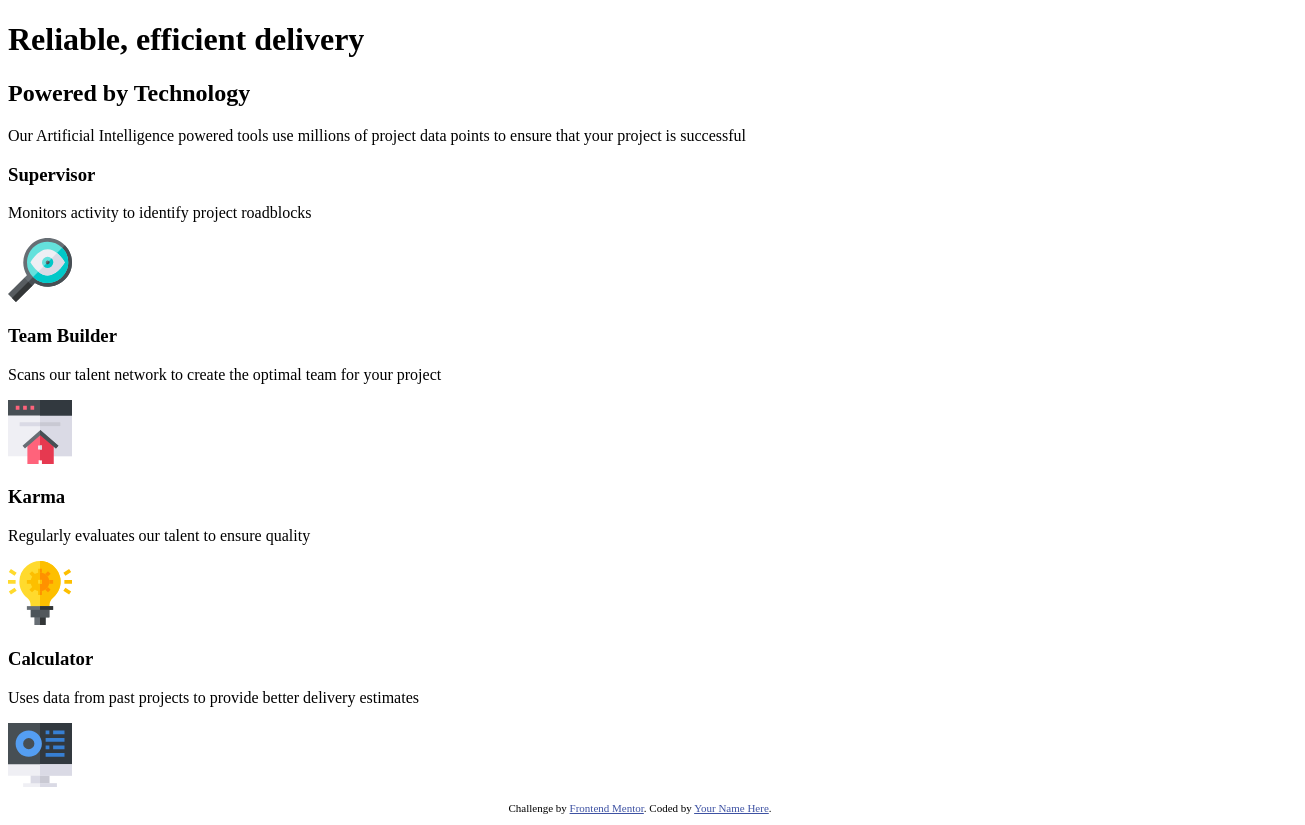
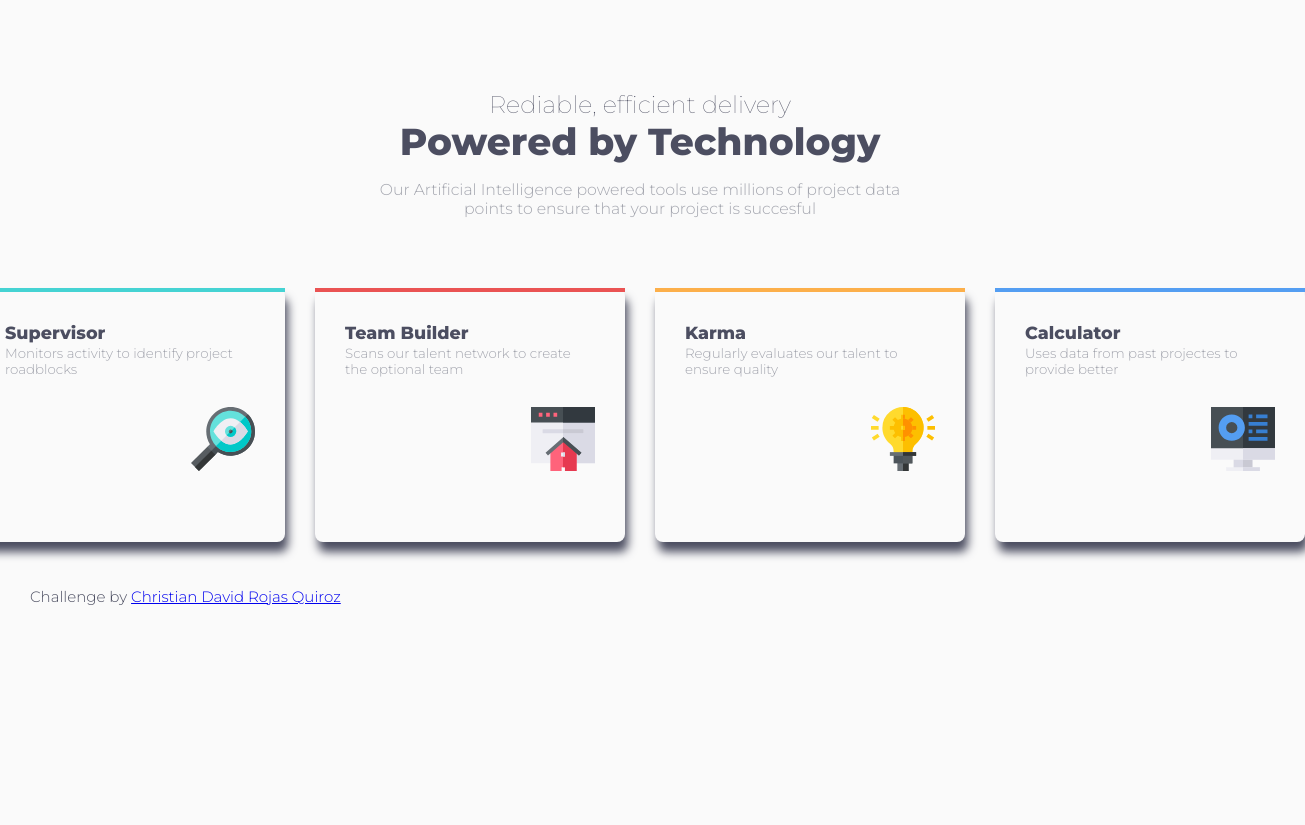
Before and after one commit to mmmelomano/codingtube.fm.fourcardfeature, a plain HTML site: page index.html in a window 1280 px wide. Shown: the whole page, 1305 px wide, since content can reach past the window. After the commit the page ends 800 px from the top, so only its background shows below. Drawn offline with Linux system fonts and the light colour scheme.

Commit message:
actualizacion

```diff
--- a/index.html
+++ b/index.html
@@ -1,77 +1,68 @@
 <!DOCTYPE html>
 <html lang="en">
   <head>
-  <meta charset="UTF-8">
-  <meta name="viewport" content="width=device-width, initial-scale=1.0"> <!-- displays site properly based on user's device -->
-  <link rel="stylesheet" href="style.css">
-  <link rel="icon" type="image/png" sizes="32x32" href="./images/favicon-32x32.png">
-
-  <title>Frontend Mentor | Four card feature section</title>
-
+    <meta charset="UTF-8" />
+    <meta name="viewport" content="width=device-width, initial-scale=1.0" />
+    <link rel="stylesheet" href="style.css" />
+    <title>four cards</title>
   </head>
   <body>
-
     <div class="container">
       <header>
-      <h1>Reliable, efficient delivery</h1>
+        <h1>Rediable, efficient delivery</h1>
         <h2>Powered by Technology</h2>
+
         <p>
-        Our Artificial Intelligence powered tools use millions of project data points to ensure that your project is successful
+          Our Artificial Intelligence powered tools use millions of project data
+          points to ensure that your project is succesful
         </p>
       </header>
 
       <div class="cardcontainer">
-      <div class="card card1">
+        <div class="cards card1">
           <div class="line"></div>
           <div class="content">
             <h3>Supervisor</h3>
             <p>Monitors activity to identify project roadblocks</p>
             <div class="image">
-            <img src="images/icon-supervisor.svg" alt="lupa">
+              <img src="images/icon-supervisor.svg" alt="lupa" />
             </div>
           </div>
         </div>
-
-      <div class="twocards">
-        <div class="card card2">
+        <div class="cards card2">
           <div class="line"></div>
           <div class="content">
             <h3>Team Builder</h3>
-            <p> Scans our talent network to create the optimal team for your project</p>
+            <p>Scans our talent network to create the optional team</p>
             <div class="image">
-              <img src="images/icon-team-builder.svg" alt="lupa">
+              <img src="images/icon-team-builder.svg" alt="builder" />
             </div>
           </div>
         </div>
-
-        <div class="card card3">
+        <div class="cards card3">
           <div class="line"></div>
           <div class="content">
             <h3>Karma</h3>
             <p>Regularly evaluates our talent to ensure quality</p>
             <div class="image">
-              <img src="images/icon-karma.svg" alt="lupa">
+              <img src="images/icon-karma.svg" alt="karma" />
+            </div>
+          </div>
+        </div>
+        <div class="cards card4">
+          <div class="line"></div>
+          <div class="content">
+            <h3>Calculator</h3>
+            <p>Uses data from past projectes to provide better</p>
+            <div class="image">
+              <img src="images/icon-calculator.svg" alt="caltulator" />
             </div>
           </div>
         </div>
       </div>
-
-      <div class="card card4">
-        <div class="line"></div>
-        <div class="content">
-          <h3>Calculator</h3>
-          <p>Uses data from past projects to provide better delivery estimates</p>
-          <div class="image">
-            <img src="images/icon-calculator.svg" alt="lupa">
-          </div>
-        </div>
-      </div>
-    </div>
-
       <footer>
-      <p class="attribution">
-        Challenge by <a href="https://www.frontendmentor.io?ref=challenge" target="_blank">Frontend Mentor</a>.
-        Coded by <a href="#">Your Name Here</a>.
+        <p class="attibution">
+          Challenge by <a href="https://www.frontendmentor.io/challenges/four-card-feature-section-weK1eFYK">Christian David Rojas Quiroz</a>
         </p>
       </footer>
     </div>
--- a/style.css
+++ b/style.css
@@ -1,2 +1,179 @@
-.attribution { font-size: 11px; text-align: center; }
-    .attribution a { color: hsl(228, 45%, 44%); }
+@import url('https://fonts.googleapis.com/css2?family=League+Spartan:wght@400;500;700&family=Montserrat:wght@100;300;800;900&family=Overpass:ital,wght@0,300;1,600&family=Ubuntu:wght@400;500;700&display=swap');
+
+:root {
+    --red: hsl(0, 78%, 62%);
+    --cyan: hsl(180, 62%, 55%);
+    --orange: hsl(34, 97%, 64%);
+    --blue: hsl(212, 86%, 64%);
+    --verydarkblue: hsl(234, 12%, 34%);
+    --grayishblue: hsl(229, 6%, 66%);
+    --verylightgray: hsl(0, 0%, 98%);
+}
+
+body {
+    padding: 0;
+    margin: 0;
+    font-family: 'Montserrat', sans-serif;
+    font-size: 15px;
+    box-sizing: border-box;
+    color: var(--verydarkblue);
+    background-color: var(--verylightgray);
+}
+
+.container {
+    margin: 90px 30px;
+}
+
+/* ---header--- */
+header {
+    text-align: center;
+}
+
+header h1 {
+    font-weight: 200;
+    font-size: 1.6em;
+    margin: 0;
+    animation: lefright 100ms;
+}
+
+header h2 {
+    font-weight: 600;
+    font-size: 1.6em;
+    margin: 0;
+    animation: rightleft 100ms;
+}
+
+header p {
+    font-size: 1.05em;
+    color: var(--grayishblue);
+    margin-bottom: 70px;
+    animation: updown 100ms;
+}
+
+/* ---card container--- */
+.cardcontainer{
+    max-width: 500px;
+    margin: 0 auto;
+    animation: downup;
+}
+
+
+
+.cards {
+
+    border-radius: 8px;
+    background-color: var(--verylightgray);
+    box-shadow: 3px 10px 10px var(--verydarkblue);
+    margin-bottom: 30px;
+    min-width: 310px;
+    height: 222px;
+}
+
+.card1 .line {
+    background-color: var(--cyan);
+    height: 4px;
+}
+
+.card2 .line {
+    background-color: var(--red);
+    height: 4px;
+}
+
+.card3 .line {
+    background-color: var(--orange);
+    height: 4px;
+}
+
+.card4 .line {
+    background-color: var(--blue);
+    height: 4px;
+}
+
+.content {
+    padding: 30px;
+}
+
+.content h3{
+    margin-top: 0;
+}
+
+.content p{
+    color: var(--grayishblue);
+    font-size: 0.89em;
+    margin: -15px 0 30px 0;
+
+}
+
+.image{
+    text-align: right;
+}
+
+
+/* ---footer--- */
+.attribution {
+    font-size: 11px;
+    text-align: center;
+}
+
+.attribution {
+    color: hsl(228, 45%, 44%);
+}
+
+/* ---600px--- */
+@media only screen and (min-width: 600px){
+    header{
+        max-width: 525px;
+        margin: 0 auto;
+    }
+    header h2{
+        font-size: 2.5em;
+    }
+}
+
+/* ---780px--- */
+@media only screen and (min-width: 780px){
+    .cardcontainer{
+        display: grid;
+        grid-template-columns: 1fr 1fr;
+        column-gap: 30px;
+        max-width: 900px;
+    }
+
+    .twocards{
+        grid-column: 2 / 3;
+        grid-row: 1 / 3;
+    }
+}
+
+/* ---1175px--- */
+@media only screen and (min-width: 1175px) {
+    .cardcontainer{
+        display: flex;
+        justify-content: center;
+        align-items: center;
+        max-width: 1200px;
+    }
+
+    .cards{
+        width: 375px;
+        height: 254px;
+    }
+}
+
+/* ---animations--- */
+@keyframes updown{
+    0%{transform: translateY(-500px);}
+    100%{transform: translateY(0px);}
+}
+@keyframes downup{
+    0%{transform: translateY(500px);}
+    100%{transform: translateY(0px);}
+}
+@keyframes leftright{
+    0%{transform: translateY(-500px);}
+    100%{transform: translateY(0px);}
+}
+@keyframes rightleft{
+    0%{transform: translateY(500px);}
+    100%{transform: translateY(0px);}
+}
```
Lines whose indentation alone changed are shown as unchanged.
